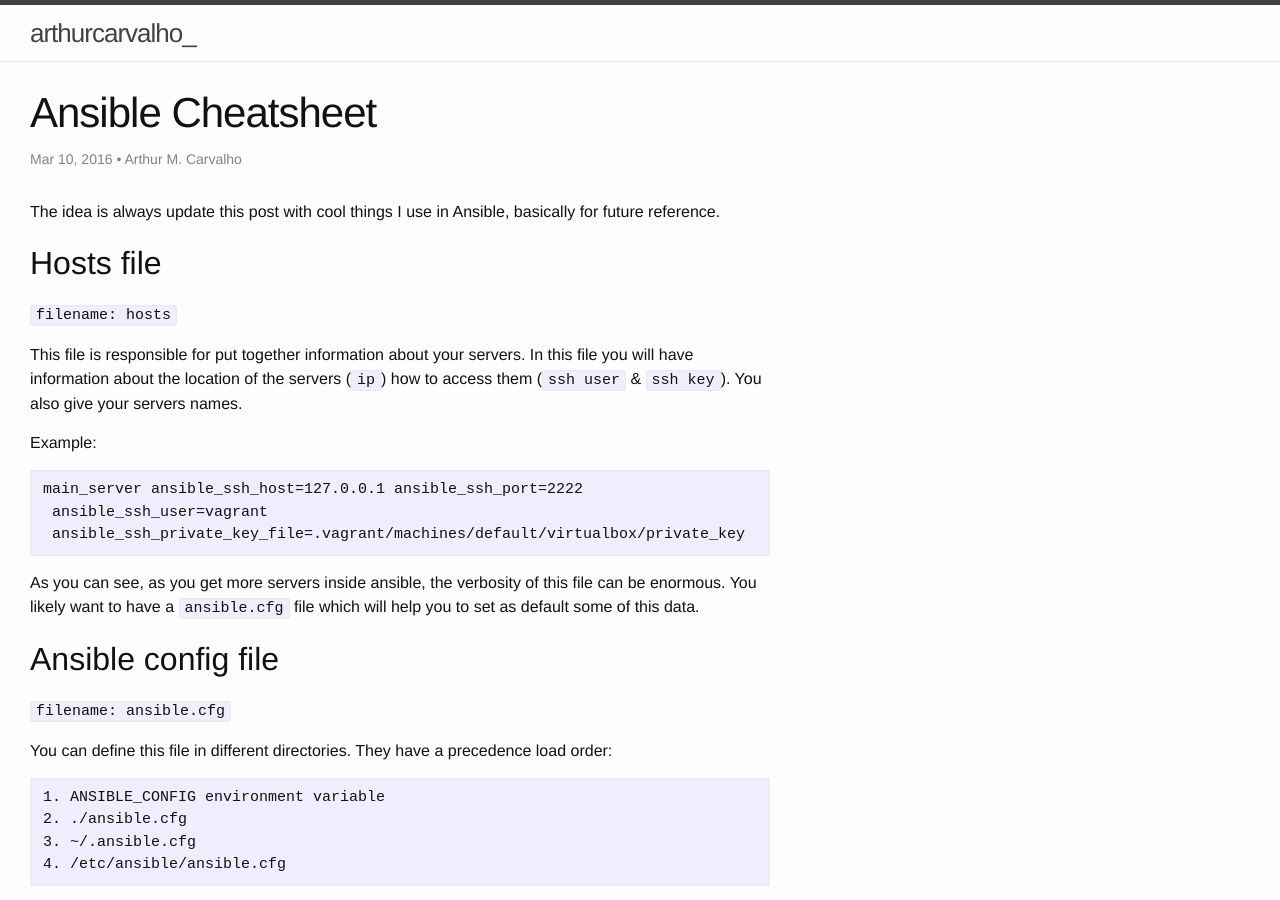
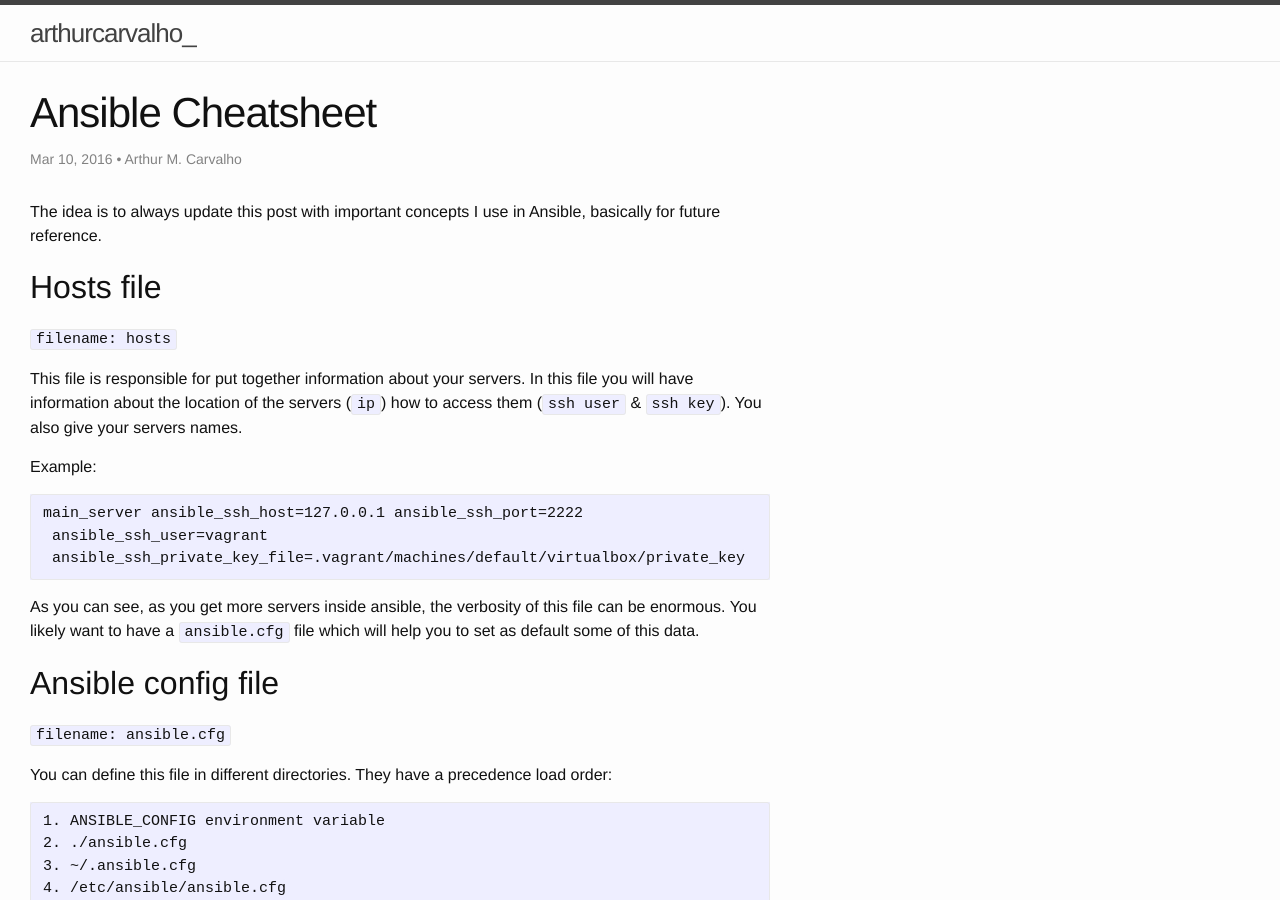
Before and after one commit to armoucar/armoucar.github.io, a Jekyll site: the page built from _posts/2016-03-10-ansible-cheatsheet.md, in a window 1280 px wide and 900 px high. Built offline with Jekyll 4.4.1, drawn with Linux system fonts in a browser that asks for light colours; comment, search, counter and statistics services are not loaded.

Commit message:
text change

```diff
--- a/_posts/2016-03-10-ansible-cheatsheet.md
+++ b/_posts/2016-03-10-ansible-cheatsheet.md
@@ -6,7 +6,7 @@
 tags: []
 ---
 
-The idea is always update this post with cool things I use in Ansible, basically for future reference.
+The idea is to always update this post with important concepts I use in Ansible, basically for future reference.
 
 ## Hosts file
 
```
